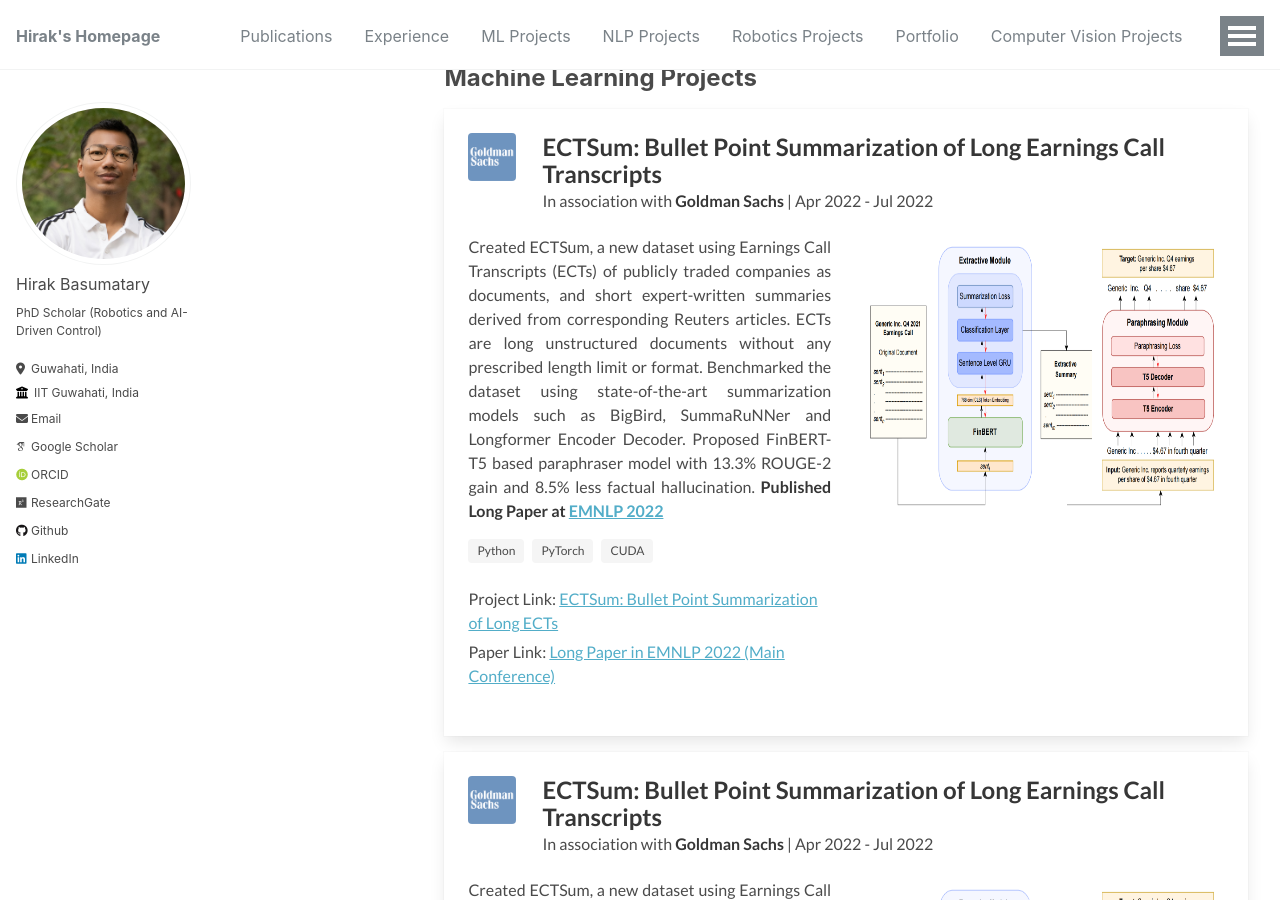
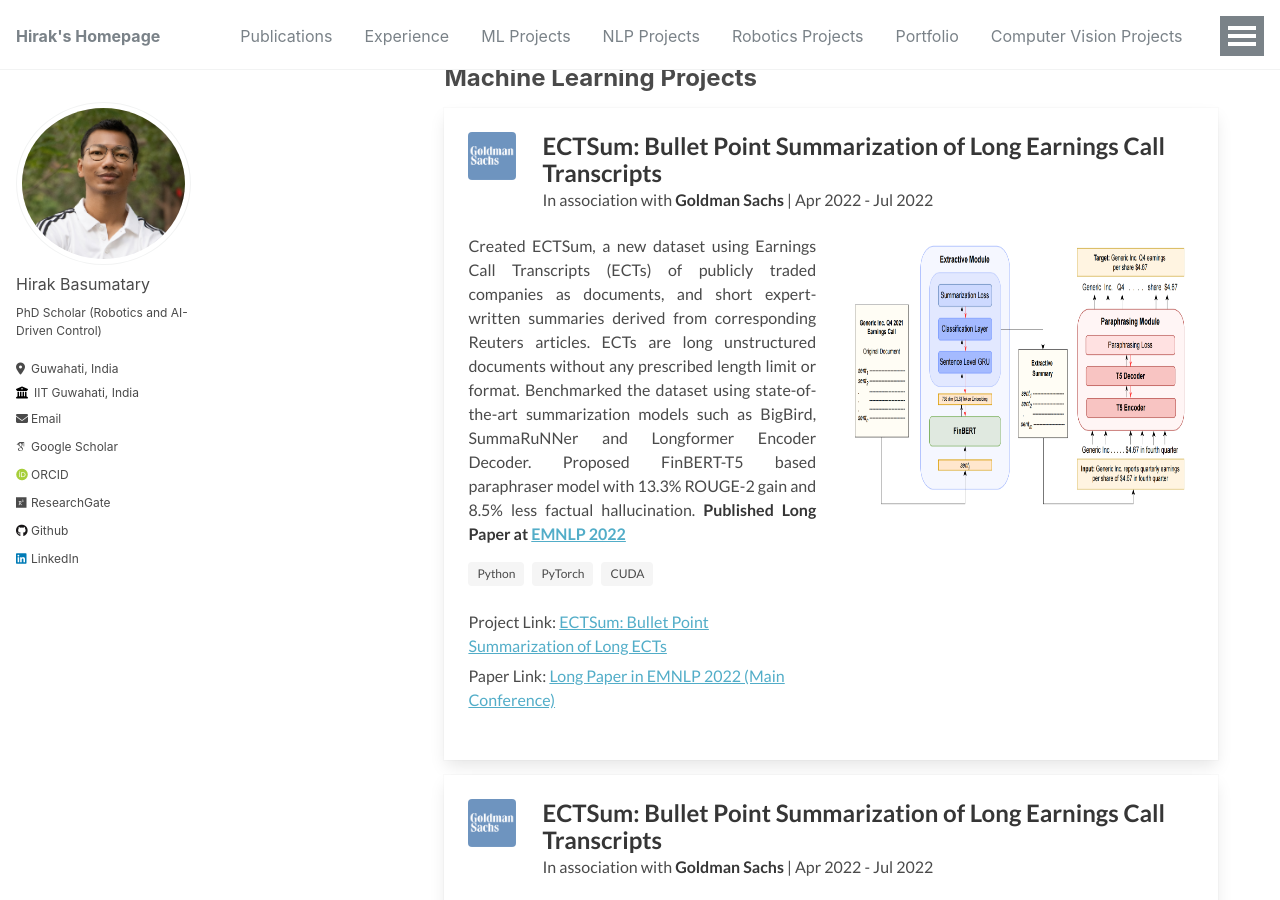
Before and after one commit to donbasu15/donbasu15.github.io, a Jekyll site: the page built from _pages/ML_projects.html, in a window 1280 px wide and 900 px high. Built offline with Jekyll 4.4.1, drawn with Linux system fonts in a browser that asks for light colours; nearby versions of some CDN libraries; some web fonts are replaced; library files that are not in the unit come from our copies.

Commit message:
style added

```diff
--- a/_pages/ML_projects.html
+++ b/_pages/ML_projects.html
@@ -69,7 +69,7 @@
     <div id="header"></div>
     <div id="main" style="padding-left: 0px;" role="main">
         <div id="sidebar"></div>
-        <div class="archive" style=" padding-left: 0px;">
+        <div class="archive" style=" padding-left: 0px; padding-right: 30px;">
             <meta itemprop="headline" content="Abhinav Bohra - Machine Learning Projects">
             <meta itemprop="description" content="Abhinav Bohra - Machine Learning Projects">
             <h2 style="font-size: x-large;"><b>Machine Learning Projects</b></h2>
```
